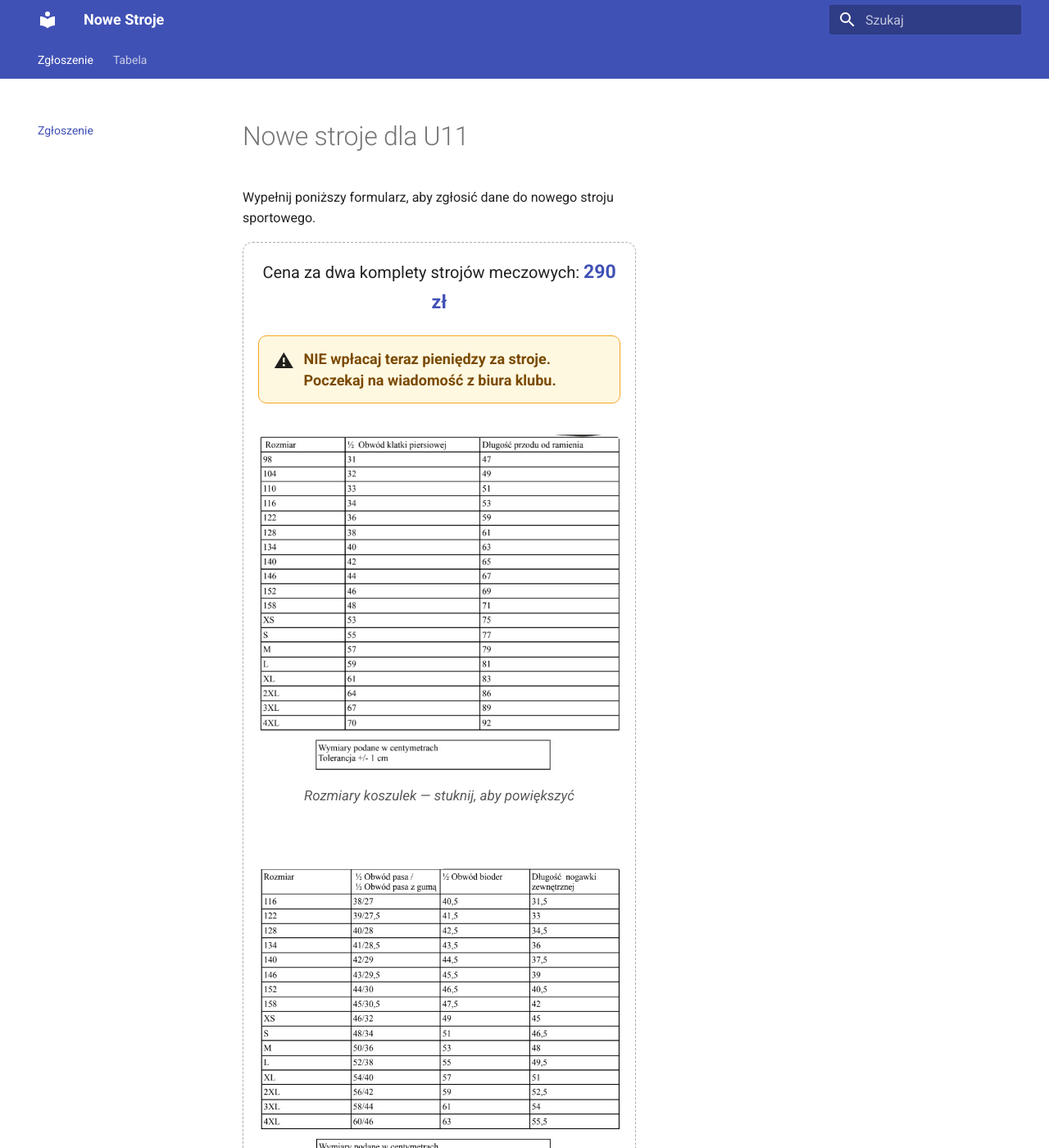
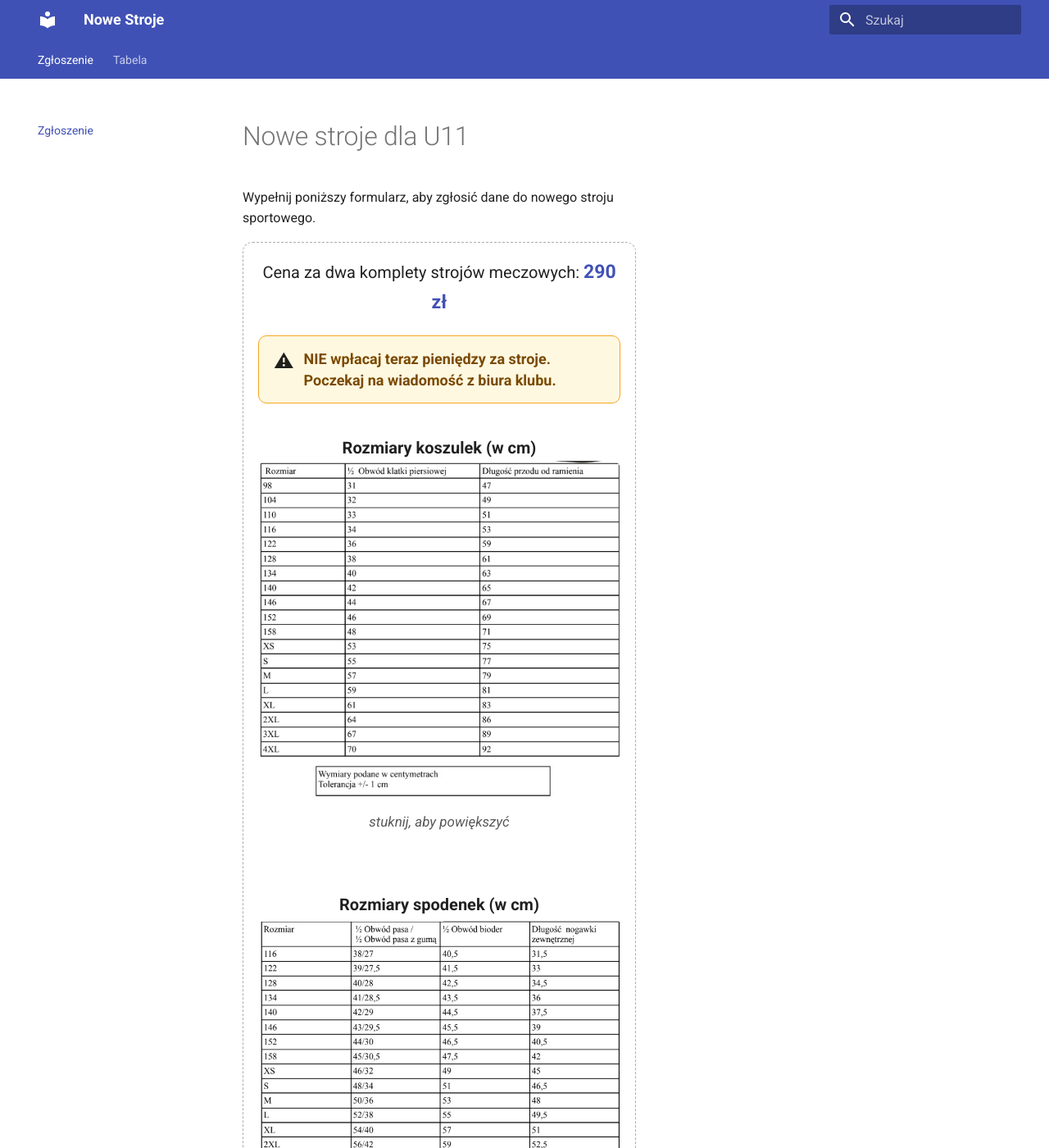
Before and after one commit to piotrlew-creator/nowe-stroje, an MkDocs documentation site: the page built from docs/index.md, in a window 1280 px wide and 1400 px high. Shown: the whole window at 82% size. Built offline with MkDocs 1.6.1 and Material for MkDocs 9.7.7, drawn with Linux system fonts in a browser that asks for light colours; some of the changed text lies outside the part shown.

Commit message:
Dodaj naglowki nad rozmiarowkami

```diff
--- a/docs/css/extra.css
+++ b/docs/css/extra.css
@@ -162,6 +162,13 @@
   border-radius: 10px;
   cursor: zoom-in;
   display: block;
+}
+
+.rozmiarowka-tytul {
+  margin: 0;
+  font-size: 1rem;
+  font-weight: 700;
+  text-align: center;
 }
 
 .rozmiarowka-podpis {
--- a/docs/index.md
+++ b/docs/index.md
@@ -11,13 +11,15 @@ Wypełnij poniższy formularz, aby zgłosić dane do nowego stroju sportowego.
   </div>
 
   <figure class="rozmiarowka-figura">
+    <p class="rozmiarowka-tytul">Rozmiary koszulek (w cm)</p>
     <img class="rozmiarowka-miniatura" data-lightbox src="img/rozmiarowka-koszulki.jpg" alt="Rozmiary koszulek">
-    <figcaption class="rozmiarowka-podpis">Rozmiary koszulek — stuknij, aby powiększyć</figcaption>
+    <figcaption class="rozmiarowka-podpis">stuknij, aby powiększyć</figcaption>
   </figure>
 
   <figure class="rozmiarowka-figura">
+    <p class="rozmiarowka-tytul">Rozmiary spodenek (w cm)</p>
     <img class="rozmiarowka-miniatura" data-lightbox src="img/rozmiarowka-spodenki.jpg" alt="Rozmiary spodenek">
-    <figcaption class="rozmiarowka-podpis">Rozmiary spodenek — stuknij, aby powiększyć</figcaption>
+    <figcaption class="rozmiarowka-podpis">stuknij, aby powiększyć</figcaption>
   </figure>
 </div>
 
```
